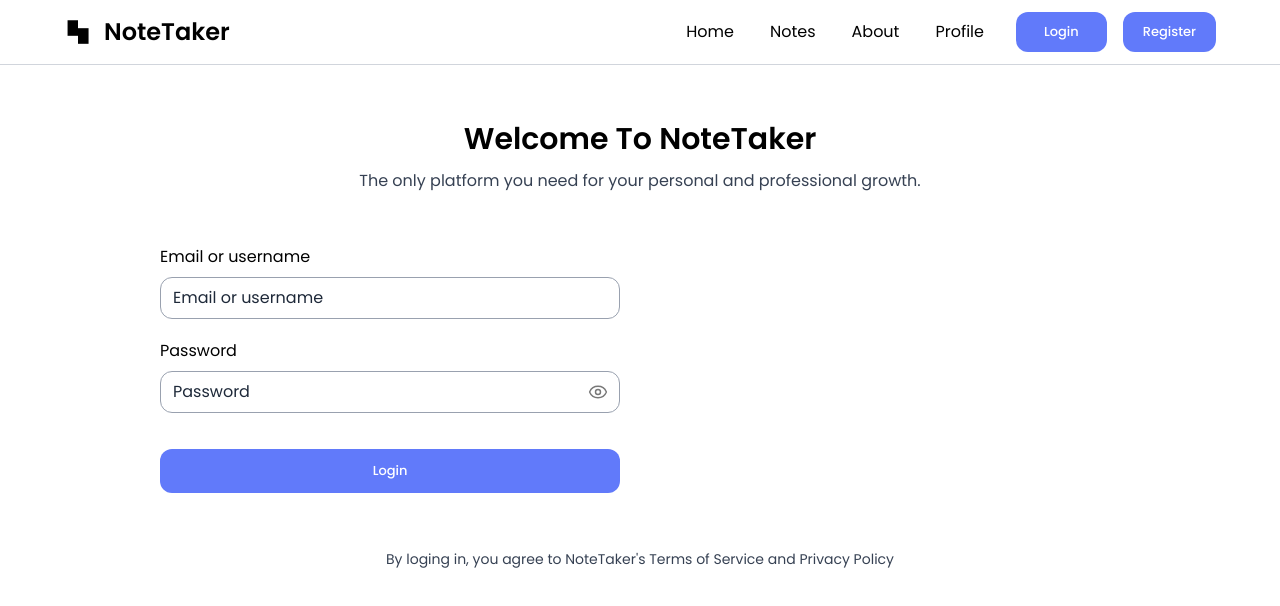
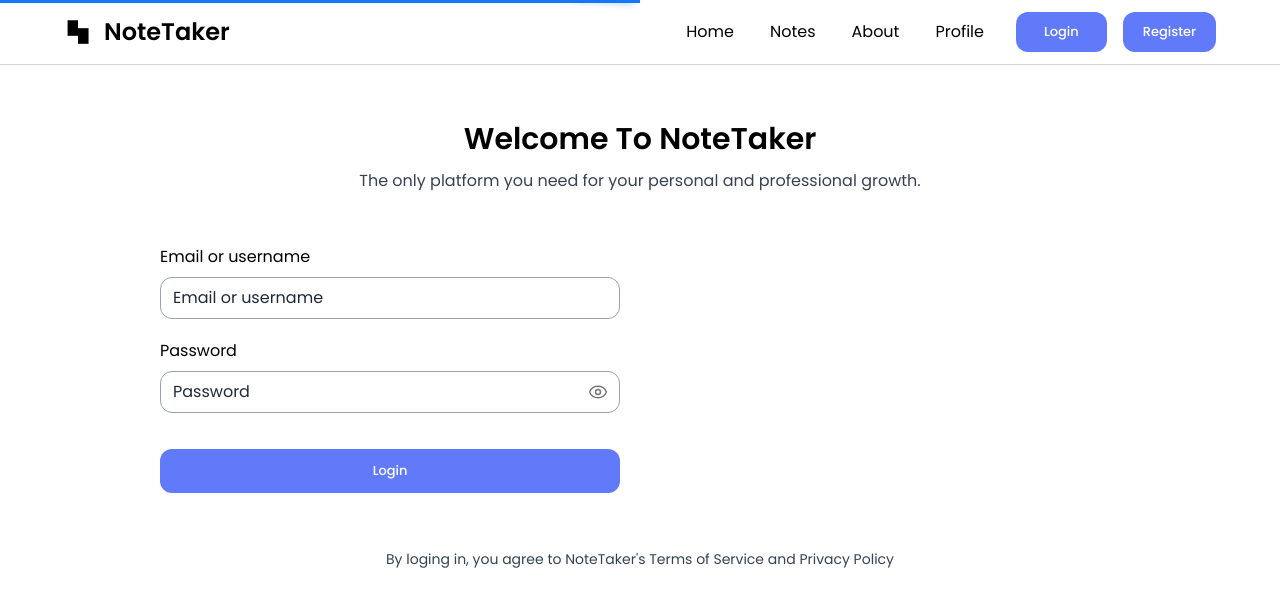
Before and after one commit to Mausam1100/NoteTaker, a React (Vite) app in the folder note-taker/: page /login in a window 1280 px wide. Shown: the top 606 px of the page. Built offline with nearby package versions, Linux system fonts and the light colour scheme.

Commit message:
Add top loading bar

```diff
--- a/note-taker/src/App.jsx
+++ b/note-taker/src/App.jsx
@@ -1,4 +1,4 @@
-import React, { useState, useEffect, createContext, useRef } from "react";
+import React, { useState, useEffect, createContext } from "react";
 import { BrowserRouter as Router, Routes, Route, Navigate } from "react-router-dom";
 import NavBar from "./components/NavBar";
 import Login from "./components/Login";
@@ -14,13 +14,7 @@ const UserContext = createContext()
 function App() {
   const [isLogin, setIsLogin] = useState(false);
 
-  const loadingBarRef = useRef(null);
-  const [progress, setProgress] = useState(0);
-
-  // const startLoading = () => {
-  //   setProgress(30);
-  //   setTimeout(() => setProgress(100), 1000); // Simulating a loading delay
-  // };
+  const [progress, setProgress] = useState(50);
 
   // Check if user is already logged or not
   useEffect(() => {
@@ -32,14 +26,14 @@ function App() {
 
   return (
     <Router>
-      <UserContext.Provider value={{isLogin, setIsLogin}}>
+      <UserContext.Provider value={{isLogin, setIsLogin, setProgress }}>
         <NavBar setIsLogin={setIsLogin} />
-        <TopLoadingBar color="#f11946" progress={progress} onLoaderFinished={() => setProgress(0)} ref={loadingBarRef} />
+        <TopLoadingBar color="#1877f2" style={{height: '2.7px'}} progress={progress} onLoaderFinished={() => setProgress(0)} />
         <Routes>
-          <Route path="/" element={isLogin ? <Home loadingBarRef={loadingBarRef} /> : <Navigate to="/login" />} />
-          <Route path="/notes" element={isLogin ? <Notes loadingBarRef={loadingBarRef} /> : <Navigate to="/login" />} />
-          <Route path="/login" element={isLogin ? <Navigate to="/" /> : <Login loadingBarRef={loadingBarRef} />} />
-          <Route path="/register" element={isLogin ? <Navigate to="/" /> : <Register loadingBarRef={loadingBarRef} />} />
+          <Route path="/" element={isLogin ? <Home /> : <Navigate to="/login" />} />
+          <Route path="/notes" element={isLogin ? <Notes /> : <Navigate to="/login" />} />
+          <Route path="/login" element={isLogin ? <Navigate to="/" /> : <Login />} />
+          <Route path="/register" element={isLogin ? <Navigate to="/" /> : <Register />} />
           <Route path="/about" element={<About />} />
           <Route path="/profile" element={isLogin? <Profile/>: <Navigate to="/login"/>} />
           <Route path="/view/:id" element={isLogin? <View/>: <Navigate to="/login"/>} />
--- a/note-taker/src/components/DeleteModal.jsx
+++ b/note-taker/src/components/DeleteModal.jsx
@@ -1,20 +1,25 @@
 import React, { useContext } from 'react'
 import api from './api'
 import toast from 'react-hot-toast';
+import { UserContext } from '../App';
 
 function DeleteModal({setShowModal, deleteId, setNotes}) {
+    const {setProgress} = useContext(UserContext)
     const handleDelete = async() => {
+        setProgress(20)
         try {
             const response = await api.delete(`/api/v1/user/delete-note/${deleteId}`)
-
+            setProgress(60)
             if(response.status === 200) {
                 setNotes((prevNote) => {
                     return prevNote.filter((note) => note._id !== deleteId)
                 })
+                setProgress(100)
                 toast.success(response.data.message)
                 setShowModal(false)
             }
         } catch (error) {
+            setProgress(100)
             toast.error(error.response.data.error.message)
         }
     }
--- a/note-taker/src/components/Home.jsx
+++ b/note-taker/src/components/Home.jsx
@@ -1,9 +1,11 @@
-import React, { useEffect, useState } from 'react'
+import React, { useContext, useEffect, useState } from 'react'
 import toast from 'react-hot-toast';
 import { useLocation, useSearchParams } from 'react-router-dom';
 import api from './api';
+import { UserContext } from '../App';
 
 function Home() {
+    const {setProgress} = useContext(UserContext)
     const [searchParams, setSearchParams] = useSearchParams()
     const editId = searchParams.get("noteId")
     const location = useLocation()
@@ -24,16 +26,20 @@ function Home() {
 
     const handleSubmit = async(e) => {
         e.preventDefault()
+        setProgress(20)
         try {
             const response = editId
                 ? await api.put(`/api/v1/user/save-note/${editId}`, formData)
                 : await api.post('/api/v1/user/save-note', formData)
+            setProgress(50)
             toast.success(response.data.message)
             setFormData({
                 topic: "",
                 description: ""
             })
+            setProgress(100)
         } catch (error) {
+            setProgress(100)
             toast.error(error.response.data.error.message)
             console.log(error);
         }
--- a/note-taker/src/components/Login.jsx
+++ b/note-taker/src/components/Login.jsx
@@ -6,8 +6,8 @@ import { UserContext } from '../App';
 import api from './api';
 
 
-function Login({loadingBarRef}) {
-  const {setIsLogin} = useContext(UserContext)
+function Login() {
+  const {setIsLogin, setProgress} = useContext(UserContext)
   const [formData, setFormData] = useState({
     emailUsername: "",
     password: ""
@@ -32,20 +32,23 @@ function Login({loadingBarRef}) {
   const handleSubmit = async(e) => {
     e.preventDefault()
 
+    setProgress(20)
     try {
-      loadingBarRef.current.continuousStart()
       const response = await api.post("/api/v1/user/login", formData)
-
+      setProgress(50)
       if (response.data.data.accessToken) {
         setIsLogin(true)
         localStorage.setItem("accessToken", JSON.stringify(response.data.data.accessToken))
+        setProgress(70)
         toast.success(response.data.message)
+        setProgress(100)
         loadingBarRef.current.complete()
+        // setProgress(0)
         navigate('/')
       }
     } catch (error) {
       toast.error(error.response.data.error.message)
-      loadingBarRef.current.complete()
+      setProgress(0)
       console.log(error);
     }
   }
--- a/note-taker/src/components/Modal.jsx
+++ b/note-taker/src/components/Modal.jsx
@@ -6,21 +6,24 @@ import api from './api';
 
 function Modal({setShowModal}) {
     const navigate = useNavigate()
-    const {setIsLogin} = useContext(UserContext)
-    const token = localStorage.getItem("accessToken")
+    const {setIsLogin, setProgress} = useContext(UserContext)
 
     const handleLogOut = async() => {
+        setProgress(20)
         try {
             const response = await api.post("/api/v1/user/logout", {})
-
+            setProgress(50)
             if (response.data.success) {
                 setIsLogin(false)
                 localStorage.removeItem("accessToken")
+                setProgress(70)
                 navigate('/login')
                 toast.success(response.data.message)
                 setShowModal(false)
+                setProgress(100)
             }
         } catch (error) {
+            setProgress(100)
             if (error.response && error.response.data && error.response.data.error) {
                 toast.error(error.response.data.error.message);
                 console.log(error.response);
--- a/note-taker/src/components/Notes.jsx
+++ b/note-taker/src/components/Notes.jsx
@@ -1,12 +1,14 @@
-import React, { useEffect, useState } from 'react'
+import React, { useContext, useEffect, useState } from 'react'
 import { Search, Pencil, SquarePen, Eye, Copy, Trash2 } from "lucide-react";
 import moment from 'moment'
 import toast from 'react-hot-toast';
 import { Link } from 'react-router-dom';
 import DeleteModal from './DeleteModal';
 import api from './api';
+import { UserContext } from '../App';
 
 function Notes() {
+    const {setProgress} = useContext(UserContext)
     const [notes, setNotes] = useState([])
     const [search, setSearch] = useState('')
     const [showModal, setShowModal] = useState(false)
@@ -14,10 +16,14 @@ function Notes() {
 
     useEffect(() => {
         const fetchData = async() => {
+            setProgress(20)
             try {
               const response = await api.get('/api/v1/user/notes')
+              setProgress(60)
               setNotes(response.data.data);
+              setProgress(100)
             } catch (error) {
+                setProgress(100)
               console.log(error);
             }
         }
--- a/note-taker/src/components/Register.jsx
+++ b/note-taker/src/components/Register.jsx
@@ -1,10 +1,12 @@
-import React, { useState } from 'react'
+import React, { useContext, useState } from 'react'
 import toast from 'react-hot-toast';
 import { Eye, EyeOff } from "lucide-react";
 import { useNavigate } from 'react-router-dom';
 import api from './api';
+import { UserContext } from '../App';
 
 function Register() {
+  const {setProgress} = useContext(UserContext)
   const navigate = useNavigate()
   const [formData, setFormData] = useState({
     fullName: "",
@@ -29,13 +31,17 @@ function Register() {
 
   const handleSubmit = async (e) => {
     e.preventDefault()
+    setProgress(20)
 
     try {
       const response = await api.post('/api/v1/user/register', formData)
+      setProgress(60)
       navigate('/login')
       toast.success(response.data.message)
+      setProgress(100)
     } catch (error) {
       toast.error(error.response.data.error.message)
+      setProgress(100)
       console.log(error);
     }
 
```
